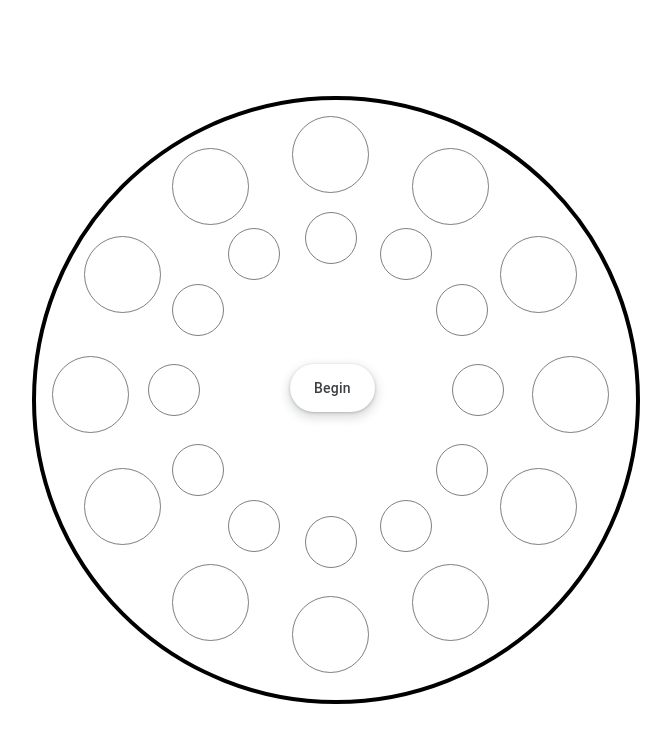
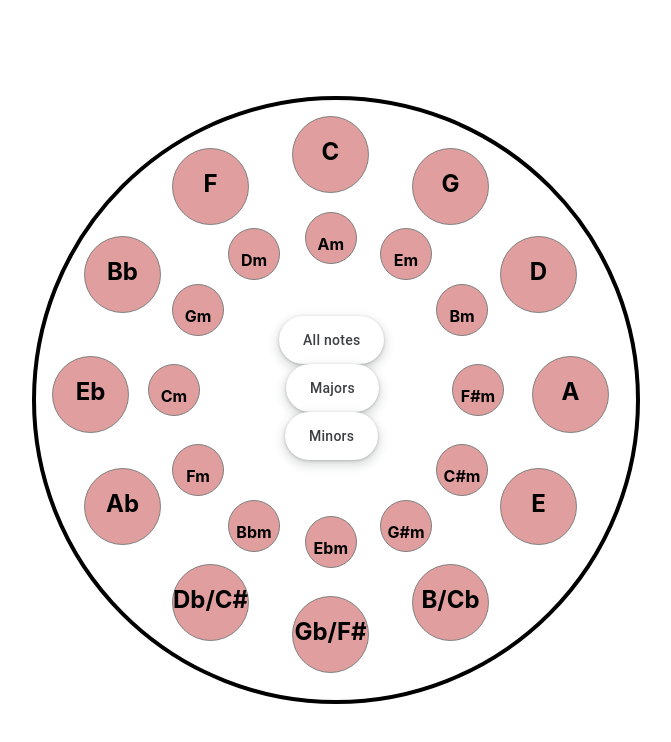
Before and after one commit to alxjnr/circle-of-fifths, a React (Create React App) app: page / in a window 1280 px wide. Shown: the top 742 px of the page, without its empty margins (304-975 px from the left). Built offline with nearby package versions, Linux system fonts and the light colour scheme; no server answers.

Commit message:
add different modes and validation

```diff
--- a/src/App.css
+++ b/src/App.css
@@ -37,6 +37,10 @@
   animation: fadeBack 1s ease forwards;
 }
 
+.guess-zones-incorrect {
+  background-color: rgb(225, 158, 158);
+}
+
 @keyframes fadeBack {
   from {
     background-color: rgb(60, 175, 60);
@@ -55,13 +59,12 @@
   position: absolute;
   display: flex;
   flex-direction: column;
-  justify-content: center;
+  justify-content: space-evenly;
   align-items: center;
   left: 13.5rem;
   top: 13rem;
   width: 10rem;
   height: 10rem;
-  /* border: solid black 2px; */
 }
 
 .button-17 {
--- a/src/components/Circle.jsx
+++ b/src/components/Circle.jsx
@@ -7,16 +7,19 @@ import { minorNotes } from "../data/Notes";
 import { majorCircles } from "../data/Circles";
 import { minorCircles } from "../data/Circles";
 import useSound from "use-sound";
-import bloopEdited from "../sounds/bloop-edited.mp3";
+import bloopRight from "../sounds/bloop-right.mp3";
+import bloopWrong from "../sounds/bloop-wrong.mp3";
 
 export default function Circle() {
   const { currentIndex, setCurrentIndex } = useContext(CurrentIndexContext);
   const { notesArr, setNotesArr } = useContext(NotesArrContext);
+  const [isPlaying, setIsPlaying] = useState(false);
   const [isShowingAnswer, setIsShowingAnswer] = useState(
     new Array(24).fill(false)
   );
 
-  const [playClick] = useSound(bloopEdited);
+  const [playBloopRight] = useSound(bloopRight);
+  const [playBloopWrong] = useSound(bloopWrong);
 
   useEffect(() => {}, [isShowingAnswer]);
 
@@ -25,6 +28,8 @@ export default function Circle() {
       <Scorecard
         isShowingAnswer={isShowingAnswer}
         setIsShowingAnswer={setIsShowingAnswer}
+        isPlaying={isPlaying}
+        setIsPlaying={setIsPlaying}
       />
       {majorCircles.map((e) => {
         return (
@@ -32,22 +37,25 @@ export default function Circle() {
             className={
               isShowingAnswer[e.index]
                 ? "guess-zones-correct guess-zones"
+                : !isPlaying
+                ? "guess-zones guess-zones-incorrect"
                 : "guess-zones"
             }
             style={{ top: e.top, left: e.left }}
             onClick={() => {
-              playClick();
               checkAnswer(
                 currentIndex,
                 setCurrentIndex,
                 notesArr,
                 setIsShowingAnswer,
                 e.index,
-                e.note
+                e.note,
+                playBloopRight,
+                playBloopWrong
               );
             }}
           >
-            {isShowingAnswer[e.index] ? <h2>{e.note}</h2> : <></>}
+            {isShowingAnswer[e.index] || !isPlaying ? <h2>{e.note}</h2> : <></>}
           </div>
         );
       })}
@@ -57,22 +65,25 @@ export default function Circle() {
             className={
               isShowingAnswer[e.index]
                 ? "guess-zones-correct guess-zones"
+                : !isPlaying
+                ? "guess-zones guess-zones-incorrect"
                 : "guess-zones"
             }
             style={{ top: e.top, left: e.left, width: "50px", height: "50px" }}
             onClick={() => {
-              playClick();
               checkAnswer(
                 currentIndex,
                 setCurrentIndex,
                 notesArr,
                 setIsShowingAnswer,
                 e.index,
-                e.note
+                e.note,
+                playBloopRight,
+                playBloopWrong
               );
             }}
           >
-            {isShowingAnswer[e.index] ? <h4>{e.note}</h4> : <></>}
+            {isShowingAnswer[e.index] || !isPlaying ? <h4>{e.note}</h4> : <></>}
           </div>
         );
       })}
@@ -86,9 +97,12 @@ function checkAnswer(
   notesArr,
   setIsShowingAnswer,
   num,
-  note
+  note,
+  playBloopRight,
+  playBloopWrong
 ) {
   if (notesArr[currentIndex] === note) {
+    playBloopRight();
     console.log(majorNotes[currentIndex]);
     setCurrentIndex((prev) => prev + 1);
     setIsShowingAnswer((prev) => {
@@ -96,5 +110,8 @@ function checkAnswer(
       newState[num] = true;
       return newState;
     });
+  } else {
+    setCurrentIndex((prev) => prev + 1);
+    playBloopWrong();
   }
 }
--- a/src/components/Scorecard.jsx
+++ b/src/components/Scorecard.jsx
@@ -6,52 +6,69 @@ import { NotesArrContext } from "../context/NotesArrContext";
 import useSound from "use-sound";
 import roundFinishedSfx from "../sounds/round-finished.mp3";
 
-export default function Scorecard({ isShowingAnswer, setIsShowingAnswer }) {
-  const [isPlaying, setIsPlaying] = useState(false);
+export default function Scorecard({
+  isShowingAnswer,
+  setIsShowingAnswer,
+  isPlaying,
+  setIsPlaying,
+}) {
   const { currentIndex, setCurrentIndex } = useContext(CurrentIndexContext);
   const { notesArr, setNotesArr } = useContext(NotesArrContext);
   const [playRoundFinishedSfx] = useSound(roundFinishedSfx);
 
   useEffect(() => {
-    setNotesArr(() => {
-      const newArr = [...majorNotes, ...minorNotes];
-      for (let i = newArr.length - 1; i > 0; i--) {
-        // Generate a random index from 0 to i
-        let j = Math.floor(Math.random() * (i + 1));
-
-        // Swap elements at indices i and j
-        [newArr[i], newArr[j]] = [newArr[j], newArr[i]];
+    if (!isPlaying || currentIndex > notesArr.length - 1) {
+      setIsPlaying(false);
+      playRoundFinishedSfx();
     }
-      return newArr;
-    });
-  }, []);
+  }, [isPlaying, currentIndex, notesArr.length, playRoundFinishedSfx]);
 
   return (
     <div className="scorecard">
-      {!isPlaying ? (
+      {!isPlaying || currentIndex > notesArr.length - 1 ? (
+        <div>
           <button
             className="button-17"
             onClick={() => {
-            setIsPlaying(true);
+              allNotes(
+                setNotesArr,
+                setCurrentIndex,
+                setIsShowingAnswer,
+                setIsPlaying
+              );
             }}
           >
-          Begin
+            All notes
           </button>
+          <buton
+            className="button-17"
+            onClick={() => {
+              justMajors(
+                setNotesArr,
+                setCurrentIndex,
+                setIsShowingAnswer,
+                setIsPlaying
+              );
+            }}
+          >
+            Majors
+          </buton>
+          <buton
+            className="button-17"
+            onClick={() => {
+              justMinors(
+                setNotesArr,
+                setCurrentIndex,
+                setIsShowingAnswer,
+                setIsPlaying
+              );
+            }}
+          >
+            Minors
+          </buton>
+        </div>
       ) : (
         <div>
-          {currentIndex > notesArr.length - 1 ? (
-            <button
-              className="button-17"
-              onClick={() => {
-                resetCircle(setNotesArr, setCurrentIndex, setIsShowingAnswer);
-              }}
-            >
-              {playRoundFinishedSfx()}
-              Restart
-            </button>
-          ) : (
-            <></>
-          )}
           <h1>{notesArr[currentIndex]}</h1>
         </div>
       )}
@@ -59,7 +76,12 @@ export default function Scorecard({ isShowingAnswer, setIsShowingAnswer }) {
   );
 }
 
-function resetCircle(setNotesArr, setCurrentIndex, setIsShowingAnswer) {
+function allNotes(
+  setNotesArr,
+  setCurrentIndex,
+  setIsShowingAnswer,
+  setIsPlaying
+) {
   setIsShowingAnswer(new Array(24).fill(false));
   setCurrentIndex(0);
   setNotesArr(() => {
@@ -73,4 +95,49 @@ function resetCircle(setNotesArr, setCurrentIndex, setIsShowingAnswer) {
     }
     return newArr;
   });
+  setIsPlaying(true);
 }
+
+function justMajors(
+  setNotesArr,
+  setCurrentIndex,
+  setIsShowingAnswer,
+  setIsPlaying
+) {
+  setIsShowingAnswer(new Array(12).fill(false));
+  setCurrentIndex(0);
+  setNotesArr(() => {
+    const newArr = [...majorNotes];
+    for (let i = newArr.length - 1; i > 0; i--) {
+      // Generate a random index from 0 to i
+      let j = Math.floor(Math.random() * (i + 1));
+
+      // Swap elements at indices i and j
+      [newArr[i], newArr[j]] = [newArr[j], newArr[i]];
+    }
+    return newArr;
+  });
+  setIsPlaying(true);
+}
+
+function justMinors(
+  setNotesArr,
+  setCurrentIndex,
+  setIsShowingAnswer,
+  setIsPlaying
+) {
+  setIsShowingAnswer(new Array(12).fill(false));
+  setCurrentIndex(0);
+  setNotesArr(() => {
+    const newArr = [...minorNotes];
+    for (let i = newArr.length - 1; i > 0; i--) {
+      // Generate a random index from 0 to i
+      let j = Math.floor(Math.random() * (i + 1));
+
+      // Swap elements at indices i and j
+      [newArr[i], newArr[j]] = [newArr[j], newArr[i]];
+    }
+    return newArr;
+  });
+  setIsPlaying(true);
+}
```
Also changed, not shown: 2 other files (tests, documents, lock files or other folders). Lines whose indentation alone changed are shown as unchanged.
